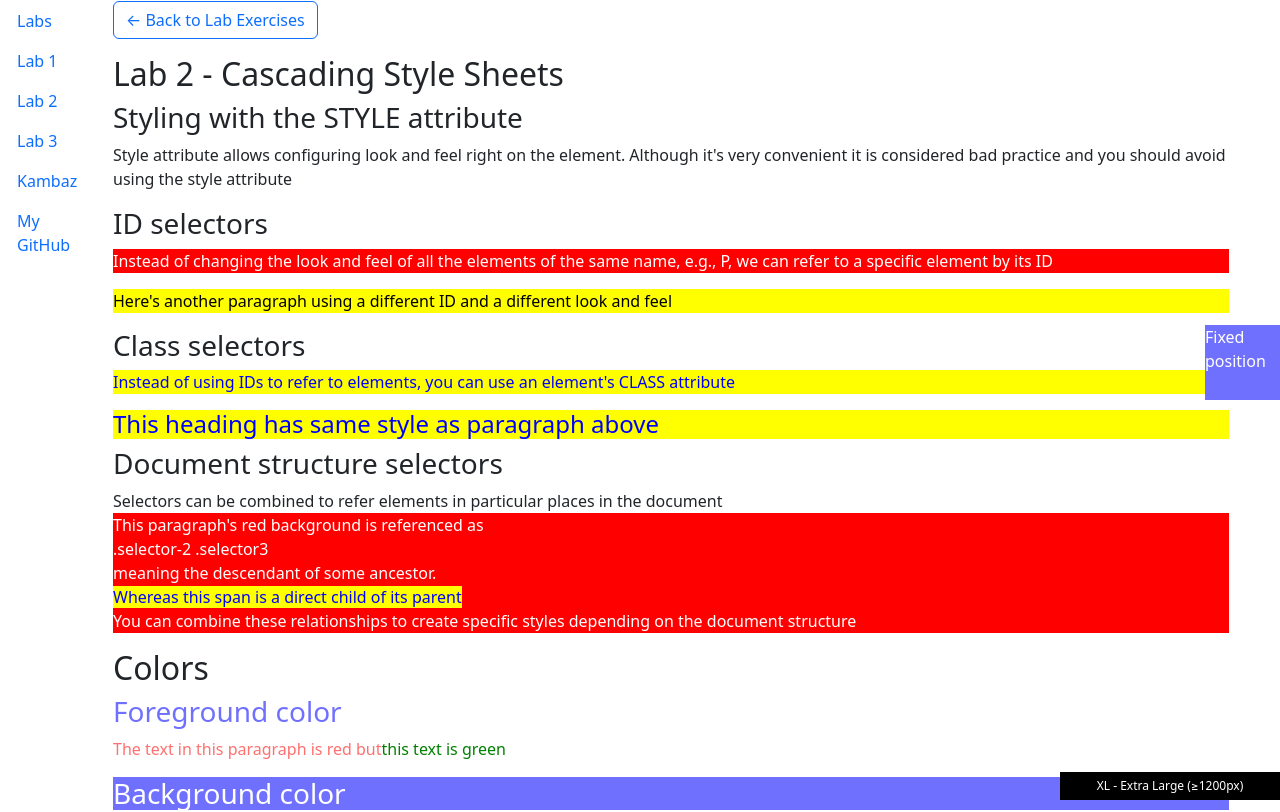
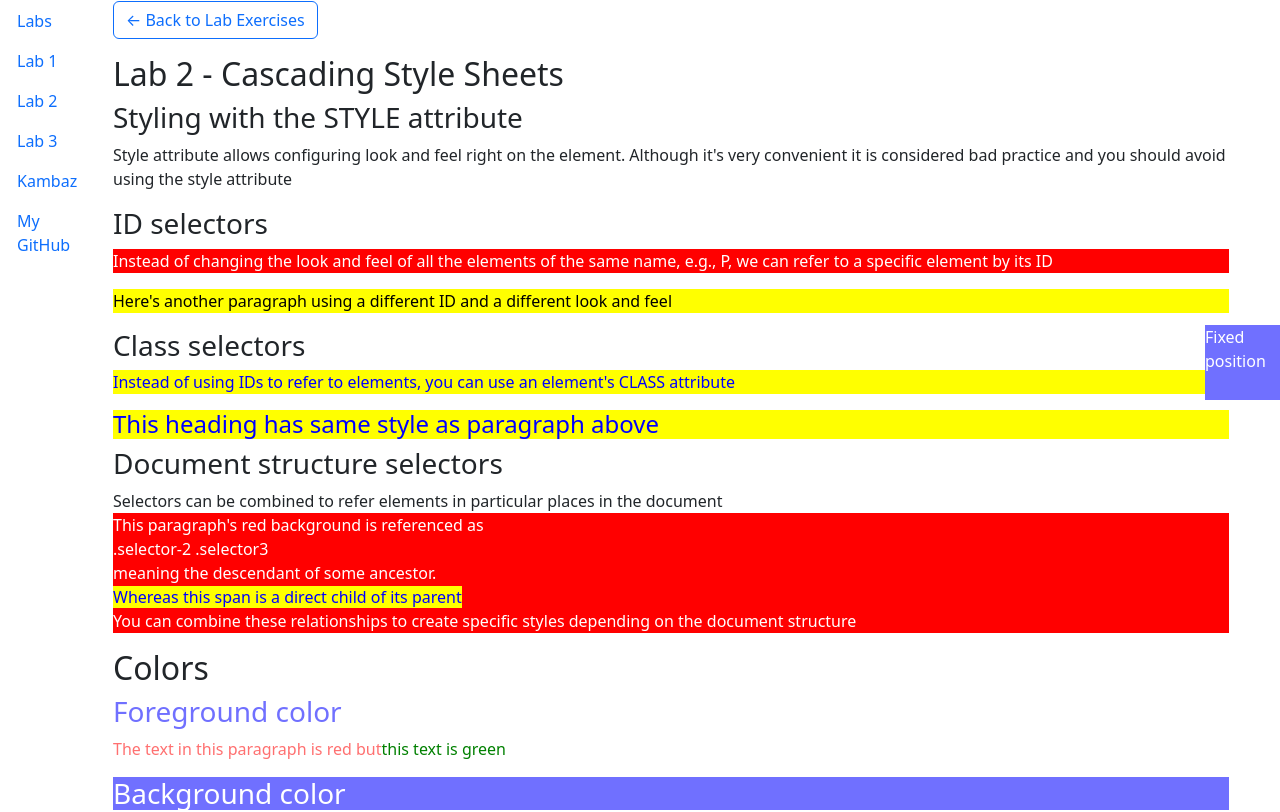
Before and after one commit to dpatel4603/kambaz-next-js, a Next.js app: page /Labs/Lab2 in a window 1280 px wide. Shown: the top 812 px of the page. Built offline with nearby package versions, Linux system fonts and the light colour scheme.

Commit message:
Temporarily disable BootstrapNavigation and ScreenSizeLabel to fix build

```diff
--- a/app/Labs/Lab2/page.tsx
+++ b/app/Labs/Lab2/page.tsx
@@ -99,8 +99,8 @@ export default function Lab2() {
       <BootstrapTables />
       <BootstrapLists />
       <BootstrapForms />
-      <BootstrapNavigation />
-      <ScreenSizeLabel />
+      {/* <BootstrapNavigation />
+      <ScreenSizeLabel /> */}
     </Container>
   );
 }
```
